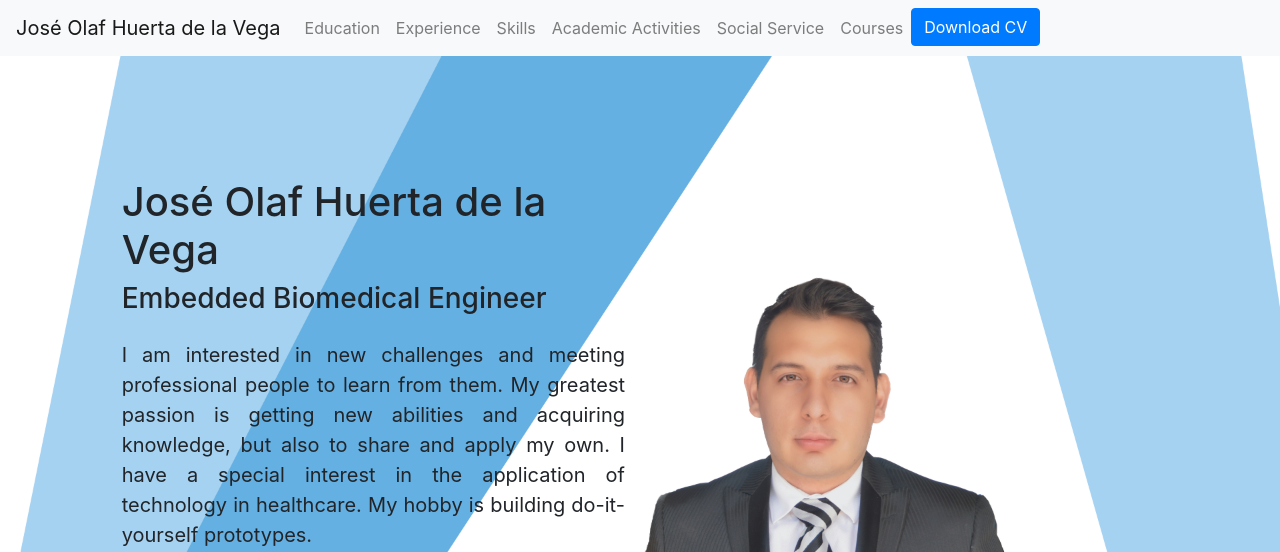
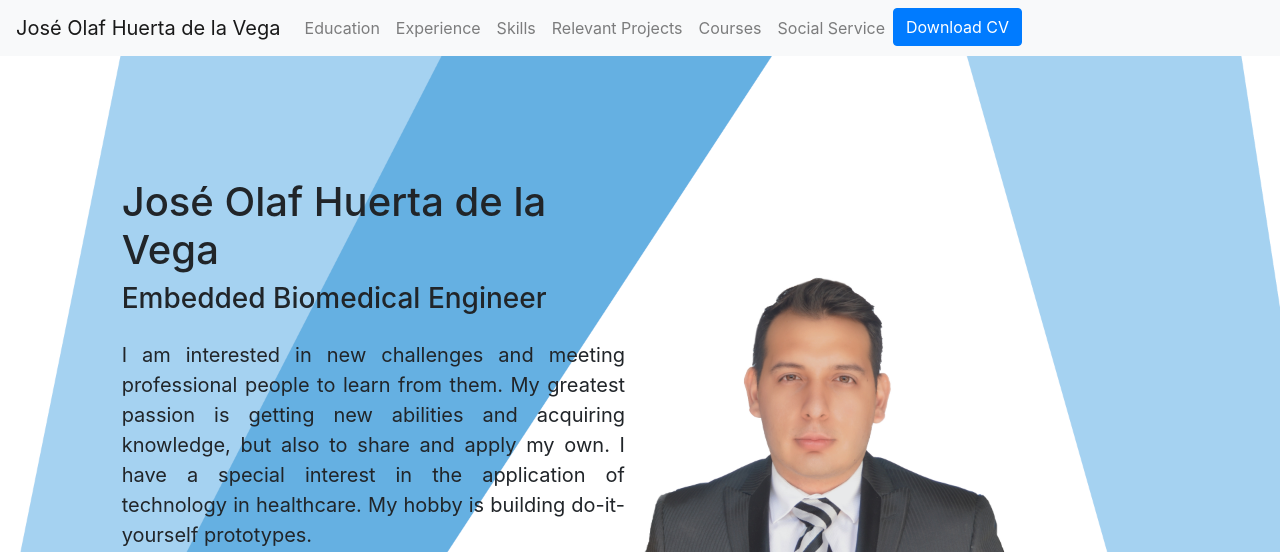
Before and after one commit to olafhuerta97/olafhuerta97, a plain HTML site: page index.html in a window 1280 px wide. Shown: the top 552 px of the page. Drawn offline with nearby package versions, Linux system fonts and the light colour scheme.

Commit message:
se cambia de lugar boton de cursos

```diff
--- a/index.html
+++ b/index.html
@@ -40,15 +40,15 @@
                     <a class="nav-link" href="#skills">Skills</a>
                 </li>
                 <li class="nav-item">
-                    <a class="nav-link" href="#academic_activities">Academic Activities</a>
+                    <a class="nav-link" href="#academic_activities">Relevant Projects</a>
+                </li>
+                <li class="nav-item">
+                    <a class="nav-link" href="#courses">Courses</a>
                 </li>
                 <li class="nav-item">
                     <a class="nav-link" href="#social_service">Social Service</a>
                 </li>
-              </li>
-              <li class="nav-item">
-                  <a class="nav-link" href="#courses">Courses</a>
-              </li>
+            <!--  </li>  -->
                 <li class="nav-item">
                     <a class="btn btn-primary" href="assets/files/CV_OlafHuerta.pdf" download>Download
                         CV</a>
```
